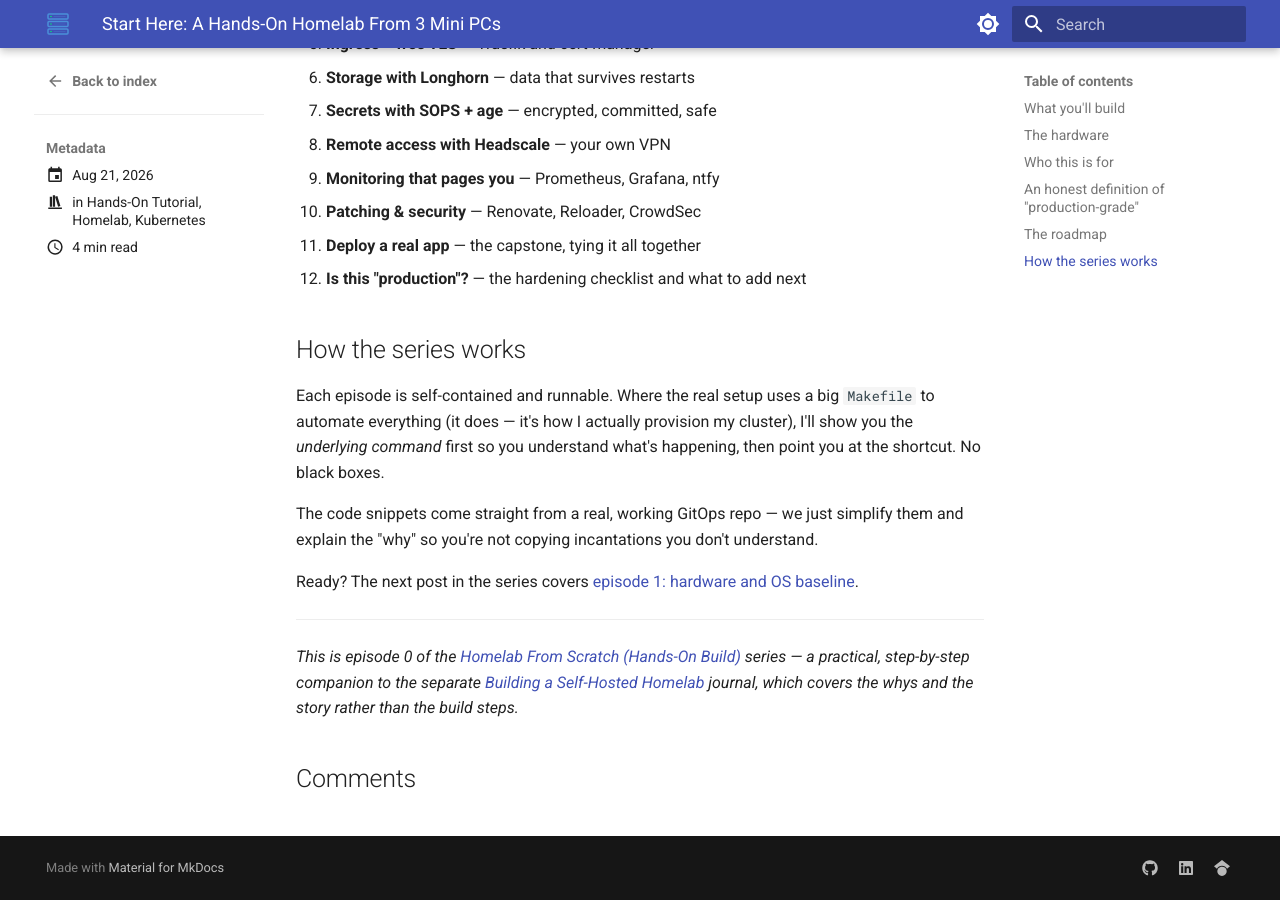
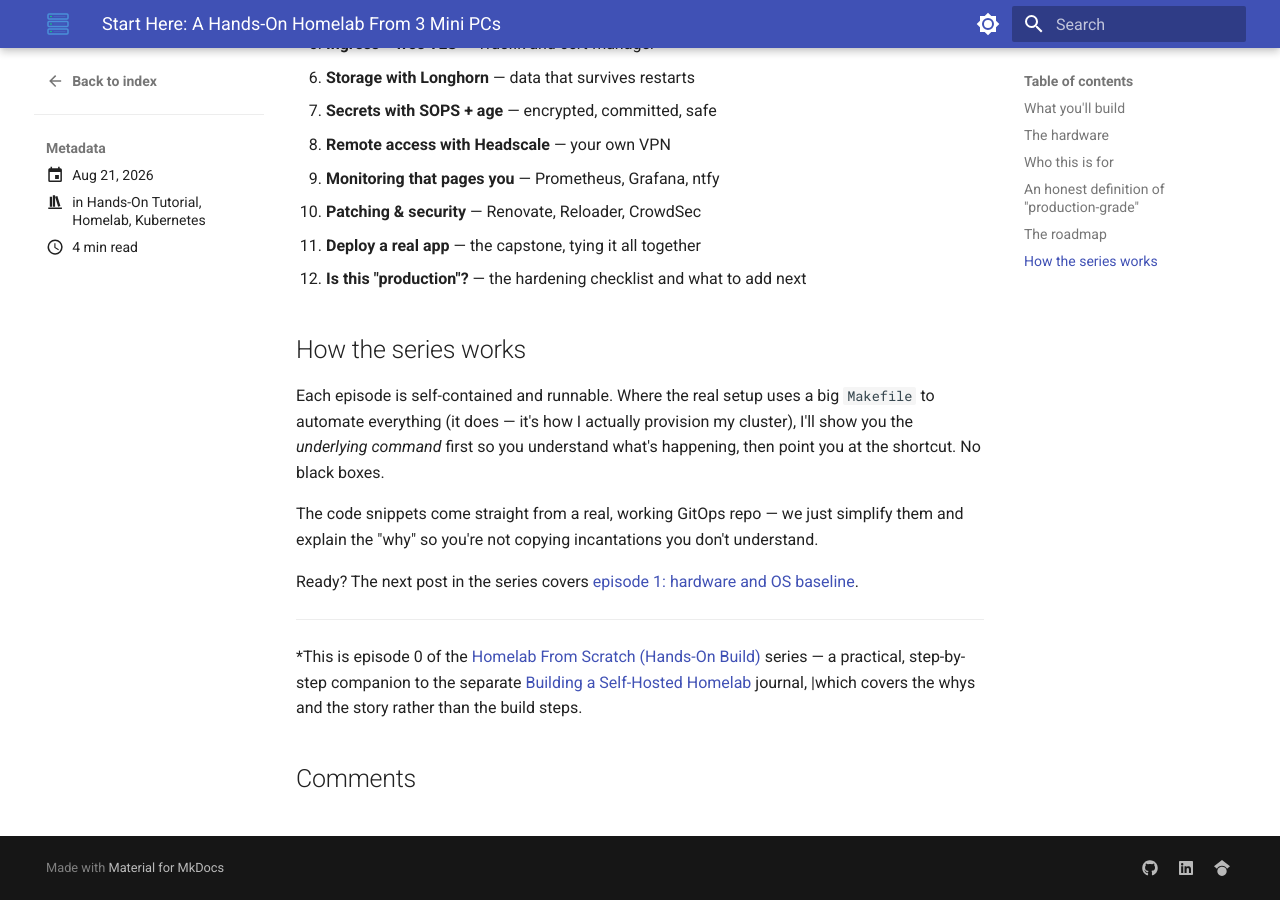
Before and after one commit to shubhamwagh/blog, an MkDocs documentation site: the page built from docs/posts/hands-on-ep0-whats-coming.md, in a window 1280 px wide and 900 px high, scrolled down 2187 px. Built offline with MkDocs 1.6.1 and Material for MkDocs 9.7.7, drawn with Linux system fonts in a browser that asks for light colours; comment, search, counter and statistics services are not loaded.

```diff
--- a/docs/posts/hands-on-ep0-whats-coming.md
+++ b/docs/posts/hands-on-ep0-whats-coming.md
@@ -118,4 +118,4 @@ Ready? The next post in the series covers [episode 1: hardware and OS baseline](
 
 *This is episode 0 of the [Homelab From Scratch (Hands-On Build)](/) series — a practical,
 step-by-step companion to the separate [Building a Self-Hosted Homelab](/hello-world/) journal,
-which covers the whys and the story rather than the build steps.*
+|which covers the whys and the story rather than the build steps.
```
Also changed, not shown: docs/posts/hands-on-ep1-hardware-baseline.md (+1 -1 lines), docs/posts/hands-on-ep12-production-checklist.md (+1 -1 lines), docs/posts/hands-on-ep2-install-k3s.md (+1 -1 lines), docs/posts/hands-on-ep3-cilium-networking.md (+1 -1 lines), docs/posts/hands-on-ep6-longhorn-storage.md (+1 -1 lines).
